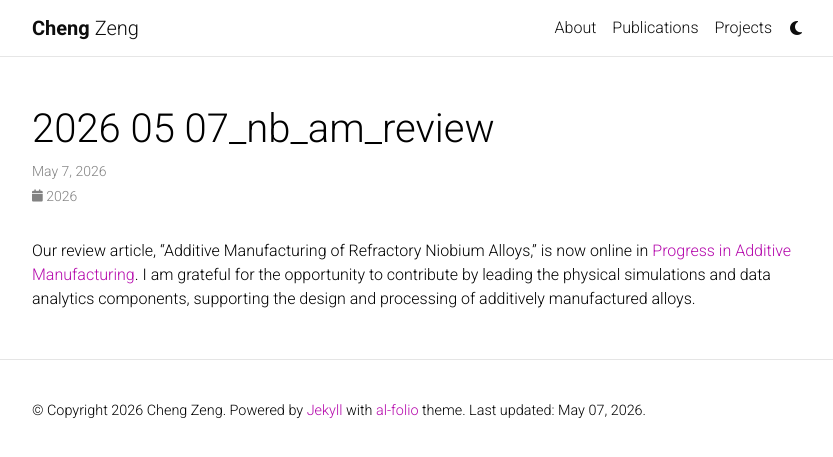
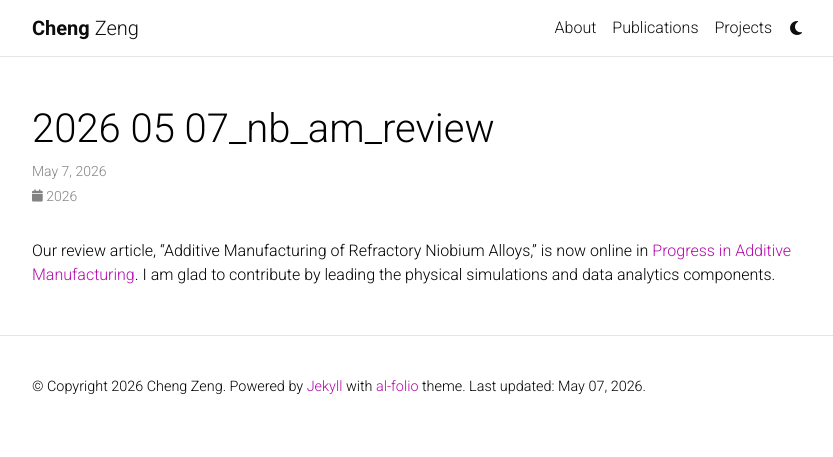
Before and after one commit to cengc13/website, a Jekyll site: the page built from _news/2026-05-07_Nb_AM_review.md, in a window 1280 px wide. Shown: the top 457 px of the page, without its empty margins (223-1056 px from the left). Built offline with Jekyll 4.4.1, drawn with Linux system fonts in a browser that asks for light colours; comment, search, counter and statistics services are not loaded; a style sheet for code colours, icons or effects is not loaded.

Commit message:
revise paper news content

```diff
--- a/_news/2026-05-07_Nb_AM_review.md
+++ b/_news/2026-05-07_Nb_AM_review.md
@@ -5,4 +5,4 @@
 related_posts: false
 ---
 
-Our review article, “Additive Manufacturing of Refractory Niobium Alloys,” is now online in [Progress in Additive Manufacturing](https://link.springer.com/article/10.1007/s40964-026-01728-2#author-information). I am grateful for the opportunity to contribute by leading the physical simulations and data analytics components, supporting the design and processing of additively manufactured alloys.
+Our review article, “Additive Manufacturing of Refractory Niobium Alloys,” is now online in [Progress in Additive Manufacturing](https://link.springer.com/article/10.1007/s40964-026-01728-2#author-information). I am glad to contribute by leading the physical simulations and data analytics components.
```
